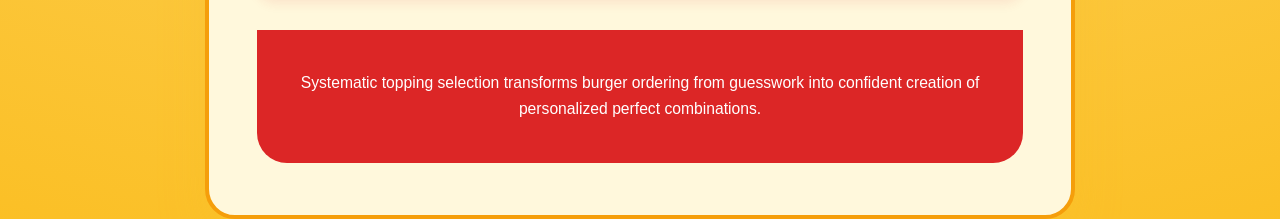
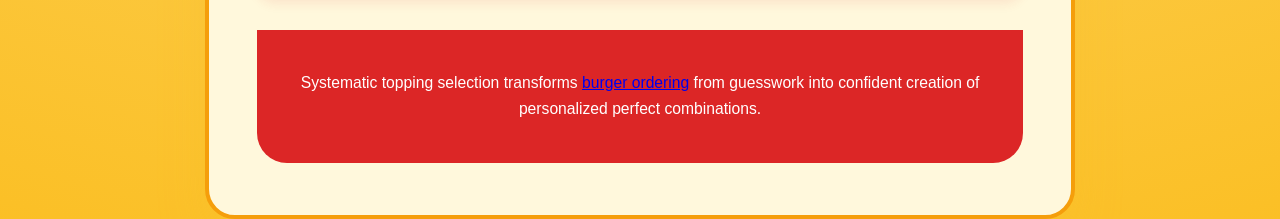
Before and after one commit to sangatechs/Look-for-combo, a plain HTML site: page index.html in a window 1280 px wide. Shown: the part 3932-4151 px from the top of the page. Drawn offline with Linux system fonts and the light colour scheme.

Commit message:
Update index.html

```diff
--- a/index.html
+++ b/index.html
@@ -6,8 +6,9 @@
 <meta name="robots" content="index, follow">
 <title>Perfect Burger Toppings Selection</title>
 <meta name="description" content="Master the art of choosing burger toppings step by step. Create your ideal burger combination with confidence using our systematic approach.">
-<link rel="canonical" href="https://jackintheboxmenues.com/jack-in-the-box-menu-breakfast/">
-<script type="application/ld+json">
+<meta name="google-site-verification" content="QPGQ3l39_x5qA4RDsL-HUL8QEEF8KwkIt_EU7S_c3X0" />
+
+  <script type="application/ld+json">
 {
   "@context": "https://schema.org",
   "@type": "Article",
@@ -124,7 +125,7 @@ h1{font-size:2.4em}
 </div>
 
 <div class="conclusion">
-<p>Systematic topping selection transforms burger ordering from guesswork into confident creation of personalized perfect combinations.</p>
+<p>Systematic topping selection transforms <a href="https://you-are-ordering-8b70b6.gitlab.io/">burger ordering</a> from guesswork into confident creation of personalized perfect combinations.</p>
 </div>
 </div>
 </div>
```
